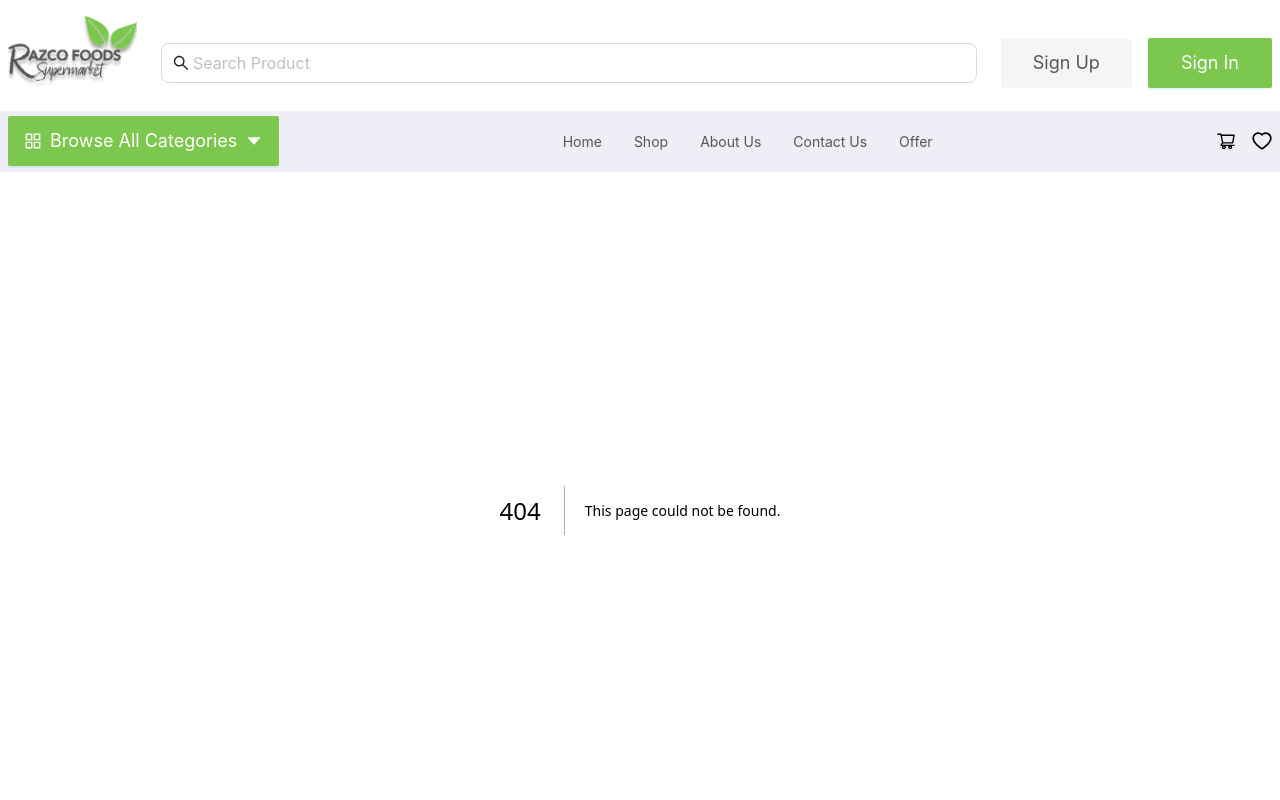
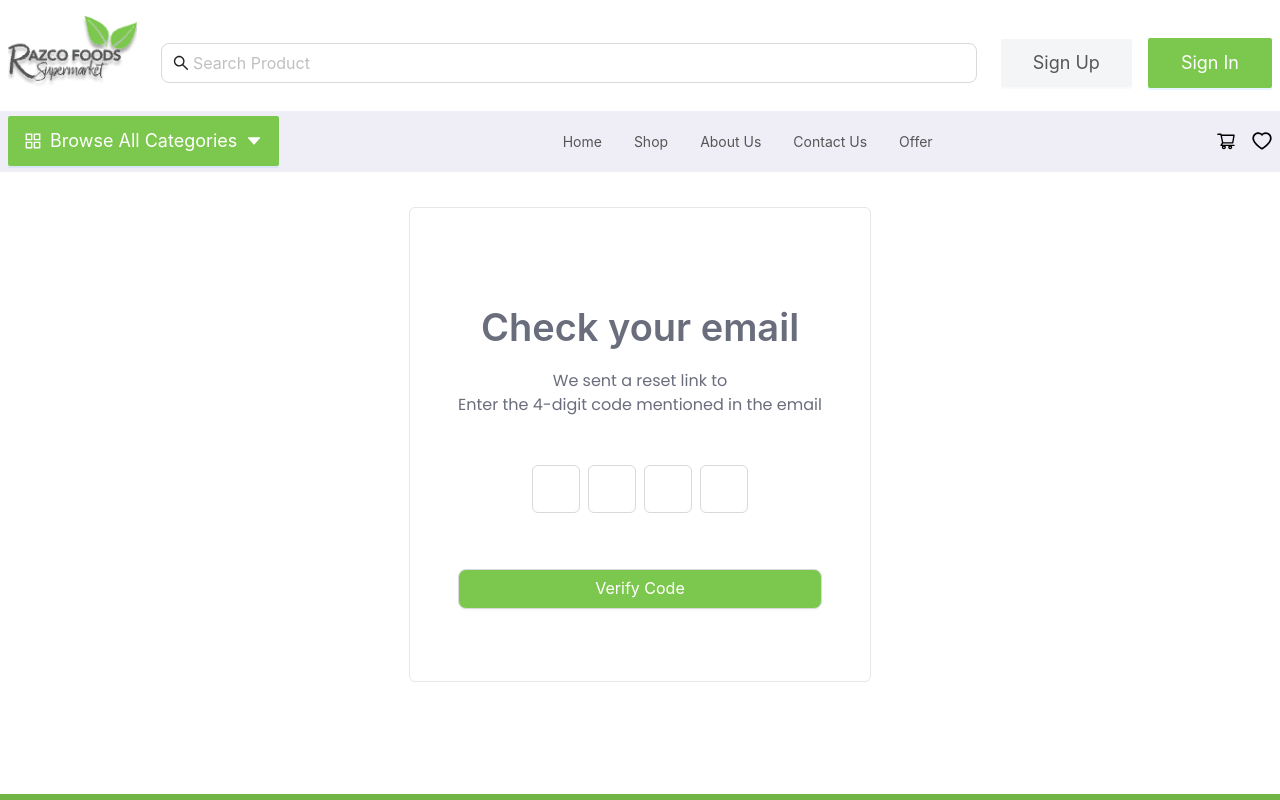
Before and after one commit to Mahedihasanimam/RazcoFood, a Next.js app: page /verify in a window 1280 px wide. Before the commit this address had no page. Shown: the top 800 px of the page. Built offline with nearby package versions, Linux system fonts and the light colour scheme.

Commit message:
signin and sigup authentication intigrate

```diff
--- a/package.json
+++ b/package.json
@@ -13,6 +13,7 @@
     "@next/font": "^14.2.5",
     "@reduxjs/toolkit": "^2.2.7",
     "antd": "^5.20.1",
+    "axios": "^1.7.4",
     "next": "14.2.5",
     "react": "^18",
     "react-dom": "^18",
--- a/src/app/page.js
+++ b/src/app/page.js
@@ -1,3 +1,4 @@
+import CommonHeader from "@/components/common/CommonHeader";
 import Acordion from "@/components/home/Acordion";
 import AppDownload from "@/components/home/AppDownload";
 import Carosel from "@/components/home/Carosel";
@@ -8,8 +9,9 @@ import BestDeals from "@/components/product/BestDeals";
 export default function Home() {
 
   return (
-    <main>
+    <main className="container mx-auto">
      <Carosel/>
+     <CommonHeader title1={'Shop From'} title2={'Top Categories'} mylink={'#'}/>
      <AllProduct/>
      <BestDeals/>
      <Arival/>
--- a/src/app/productDetails/[id]/page.jsx
+++ b/src/app/productDetails/[id]/page.jsx
@@ -1,5 +1,7 @@
 "use client";
 
+import CommonHeader from "@/components/common/CommonHeader";
+import AllProduct from "@/components/product/AllProduct";
 import { useGetProductByIdQuery } from "@/service/postApi";
 import {
   HeartOutlined,
@@ -26,7 +28,7 @@ const ProductDetails = ({ params }) => {
   if (isLoading) return <div>Loading...</div>;
   if (error) return <div>Error occurred</div>;
   const { productImage, productName, price, _id, description } = product?.data;
-  console.log(product);
+  console.log(productImage);
   return (
     <div className="my-20 container mx-auto">
       <Breadcrumb
@@ -151,6 +153,11 @@ const ProductDetails = ({ params }) => {
           </div>
         </div>
       </div>
+
+      <div className="my-12">
+        <CommonHeader title1={''} title2={'More Fruits'} mylink={'/shop'}/>
+        <AllProduct/>
+      </div>
     </div>
   );
 };
--- /dev/null
+++ b/src/app/shop/page.jsx
@@ -0,0 +1,42 @@
+'use client';
+
+import React, { useState } from 'react';
+import { useGetProductByNameQuery } from '@/service/postApi';
+import SingleCard from '@/components/product/SingleCard';
+import { Pagination } from 'antd';
+
+const ProductsPage = () => {
+  const [currentPage, setCurrentPage] = useState(1);
+  const pageSize = 10;
+
+  // Fetch products with pagination
+  const { data: products, error, isLoading } = useGetProductByNameQuery({ page: currentPage, limit: pageSize });
+
+  if (isLoading) return <h2>Loading...</h2>;
+  if (error) return <h2>Error occurred</h2>;
+
+  const handlePageChange = (page) => {
+    setCurrentPage(page);
+  };
+
+  return (
+    <div className='my-24 container mx-auto'>
+      <div className='grid lg:grid-cols-4 md:grid-cols-2 grid-cols-1 gap-6'>
+        {products?.data.map(product => (
+          <SingleCard key={product._id} product={product} />
+        ))}
+      </div>
+      <div className='flex justify-center mt-6'>
+        <Pagination
+          current={currentPage}
+          pageSize={pageSize}
+          total={products?.total || 0}
+          onChange={handlePageChange}
+          showSizeChanger={true}
+        />
+      </div>
+    </div>
+  );
+};
+
+export default ProductsPage;
--- /dev/null
+++ b/src/app/verify/page.jsx
@@ -0,0 +1,124 @@
+"use client";
+
+import React, { useEffect, useState } from "react";
+import { Button, Form, Input, message, Typography } from "antd";
+import { useRouter } from "next/navigation";
+
+const Verify = () => {
+  const router = useRouter();
+  const [form] = Form.useForm();
+  const [regemail, setEmail] = useState('');
+
+  useEffect(() => {
+    const params = new URLSearchParams(window.location.search);
+    const emailParam = params.get('email');
+    setEmail(emailParam || '');
+  }, []);
+//   console.log(email);
+  const onFinish = async (values) => {
+    const otp = `${values.otp1}${values.otp2}${values.otp3}${values.otp4}`;
+    const requestBody = {
+      email:regemail,
+      code: otp,
+    };
+
+    console.log("OTP as a number:", requestBody);
+
+    const response = await fetch(
+      "http://192.168.10.185:5000/api/v1/user/verify-email",
+      {
+        method: "POST",
+        headers: {
+          "Content-Type": "application/json",
+        },
+        body: JSON.stringify(requestBody),
+      }
+    );
+
+    console.log(response);
+    const data = await response.json();
+    if (response.ok) {
+      router.push("/");
+      message.success("Verification successful!");
+      form.resetFields();
+    } else {
+      message.error(`Verification failed: ${data.message}`);
+      console.log(data.message);
+    }
+  };
+
+  const onFinishFailed = (errorInfo) => {
+    console.log("Failed:", errorInfo);
+  };
+
+  return (
+    <div className="flex flex-col items-center justify-center my-28">
+      <div className="border p-12 mx-2 rounded-md text-[#6A6D7C] min-w-96 max-w-4xl">
+        <div className="text-[#6A6D7C] text-center my-12">
+          <Typography.Title
+            style={{ color: "#6A6D7C" }}
+            className="font-bold text-4xl"
+          >
+            <span className="text-[#6A6D7C]">Check your email</span>
+          </Typography.Title>
+          <p>
+            We sent a reset link to <span className="text-green-600">{regemail}</span>
+            <br />
+            Enter the 4-digit code mentioned in the email
+          </p>
+        </div>
+        <Form
+          form={form}
+          name="basic"
+          layout="vertical"
+          initialValues={{
+            remember: true,
+          }}
+          onFinish={onFinish}
+          onFinishFailed={onFinishFailed}
+          autoComplete="off"
+        >
+          <div className="flex justify-center gap-2">
+            <Form.Item
+              name="otp1"
+              rules={[{ required: true, message: "Required" }]}
+            >
+              <Input maxLength={1} className="text-center w-12 h-12" />
+            </Form.Item>
+            <Form.Item
+              name="otp2"
+              rules={[{ required: true, message: "Required" }]}
+            >
+              <Input maxLength={1} className="text-center w-12 h-12" />
+            </Form.Item>
+            <Form.Item
+              name="otp3"
+              rules={[{ required: true, message: "Required" }]}
+            >
+              <Input maxLength={1} className="text-center w-12 h-12" />
+            </Form.Item>
+            <Form.Item
+              name="otp4"
+              rules={[{ required: true, message: "Required" }]}
+            >
+              <Input maxLength={1} className="text-center w-12 h-12" />
+            </Form.Item>
+          </div>
+
+          <Form.Item>
+            <Button
+              className="bg-[#7CC84E] text-white mt-8"
+              size="large"
+              htmlType="submit"
+              style={{ width: "100%" }}
+            >
+              Verify Code
+            </Button>
+          </Form.Item>
+        </Form>
+      </div>
+    </div>
+  );
+};
+
+export default Verify;
--- a/src/components/common/Navbar.jsx
+++ b/src/components/common/Navbar.jsx
@@ -25,7 +25,7 @@ const items = [
   {
     label: (
       <label className="text-[#555656]">
-        <Link href={"/"}>Shop</Link>
+        <Link href={"/shop"}>Shop</Link>
       </label>
     ),
     key: "shop",
--- a/src/components/common/Register.jsx
+++ b/src/components/common/Register.jsx
@@ -3,13 +3,37 @@
 import React from 'react';
 import { Button, Checkbox, Form, Input, Typography, message } from 'antd';
 import Link from 'next/link';
+import axios from 'axios';
+import { useRouter } from 'next/navigation';
+
 
 const Register = () => {
   const [form] = Form.useForm();
+  const router=useRouter()
+  const onFinish = async(values) => {
+    // console.log(values);
+    try {
+      const response =await fetch('http://192.168.10.185:5000/api/v1/user/create-user',{
+        method:'POST',
+        headers:{
+          'Content-Type': 'application/json',
+        },
+        body:JSON.stringify(values)
+      })
+      console.log(response);
+      const data = await response.json();
+      if (response.ok) {
+        router.push(`/verify?email=${encodeURIComponent(values.email)}`)
+        message.success('Registration successful!');
+        form.resetFields();
+      } else {
+        message.error(`Registration failed: ${data.message}`);
+      }
 
-  const onFinish = (values) => {
-    console.log(values);
-    message.success('Success');
+    } catch (error) {
+      console.error('Error:', error);
+      message.error('An unexpected error occurred.');
+    }
     form.resetFields();
   };
 
@@ -36,7 +60,7 @@ const Register = () => {
         >
           <Form.Item
             label={<span className='text-[#6A6D7C] font-bold ' >Username</span>}
-            name="username"
+            name="name"
             rules={[
               {
                 required: true,
@@ -60,7 +84,7 @@ const Register = () => {
           </Form.Item>
           <Form.Item
             label={<span className='text-[#6A6D7C] font-bold ' >Contact no</span>}
-            name="contact"
+            name="phone"
             rules={[
               {
                 required: true,
@@ -68,7 +92,7 @@ const Register = () => {
               },
             ]}
           >
-            <Input  className='bg-[#F1F4F9] rounded-md p-3 border-none' placeholder="+88018" style={{ width: '100%' }} />
+            <Input   className='bg-[#F1F4F9] rounded-md p-3 border-none' placeholder="+88018" style={{ width: '100%' }} />
           </Form.Item>
 
           <Form.Item
--- a/src/components/product/AllProduct.jsx
+++ b/src/components/product/AllProduct.jsx
@@ -1,19 +1,14 @@
 'use client'
 import { useGetProductByNameQuery } from '@/service/postApi';
 import React from 'react';
-import SingleCard from './SingleCard';
 import 'swiper/css';
 import 'swiper/css/pagination';
 import 'swiper/css/navigation';
 
-// import './styles.css';
-
-// import required modules
 
 import { Autoplay, Pagination, Navigation } from 'swiper/modules';
 import { Swiper, SwiperSlide } from 'swiper/react';
 import TopCatCard from './TopCatCard';
-import CommonHeader from '../common/CommonHeader';
 
 const AllProduct = () => {
     const { data:products, error, isLoading } = useGetProductByNameQuery(undefined)
@@ -23,7 +18,7 @@ const AllProduct = () => {
     }
     return (
         <div className='container mx-auto text-[#666666] my-20'>
-            <CommonHeader title1={'Shop From'} title2={'Top Categories'} mylink={'#'}/>
+
             <div className=' swiper-container'>
             <Swiper
 
```
Also changed, not shown: 2 other files (tests, documents, lock files or other folders).
